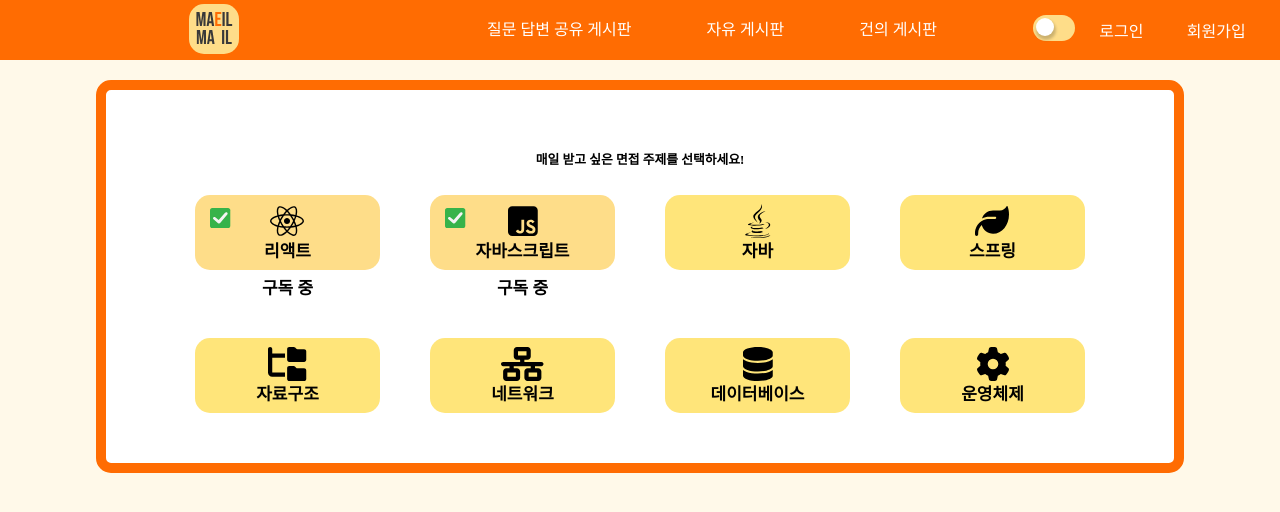
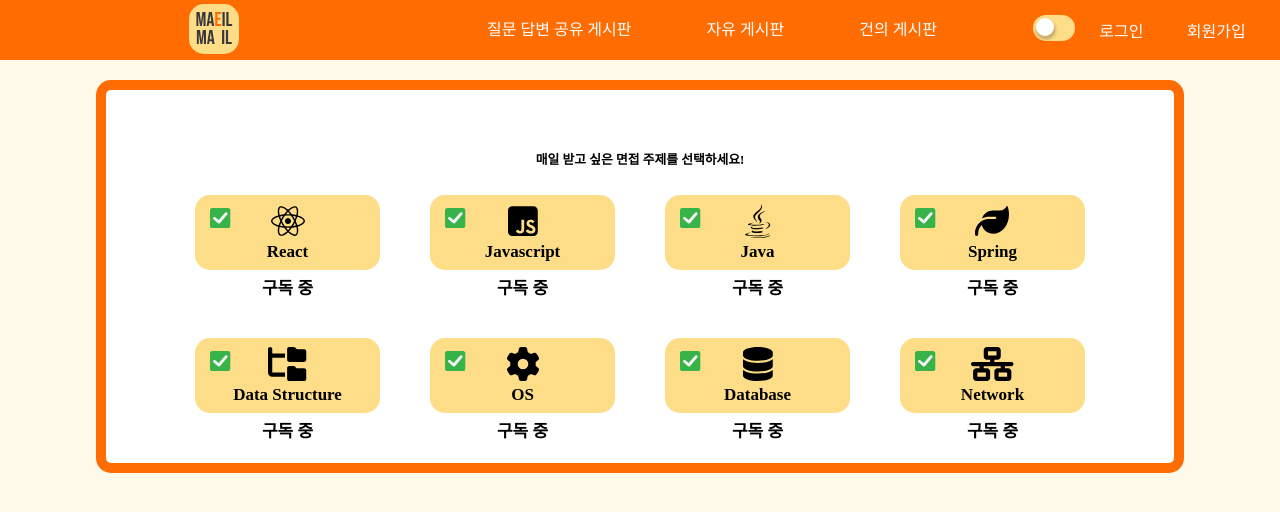
Before and after one commit to codestates-seb/seb39_main_051, a React (Create React App) app in the folder client/: page /subscribe in a window 1280 px wide. Shown: the top 512 px of the page. Built offline with nearby package versions, Linux system fonts and the light colour scheme.

Commit message:
Feat : 구독페이지 API 연결

```diff
--- a/client/src/components/CategoryCard.js
+++ b/client/src/components/CategoryCard.js
@@ -16,10 +16,10 @@
 import { useSelector } from 'react-redux';
 import { useState } from 'react';
 
-const CategoryCard = (props) => {
+const CategoryCard = ({categoryName, questionCategoryId, handleClick, isSubscribe}) => {
+  console.log(categoryName, isSubscribe)
   const themeState = useSelector((state) => state.themeSlice).theme;
   const [isHovering, setIsHovering] = useState(false);
-  console.log(props.isSubscribe);
   const handleMouseOver = () => {
     setIsHovering(true);
   };
@@ -28,29 +28,29 @@
   };
 
   let content = null;
-  switch (props.name) {
-    case '리액트':
+  switch (categoryName) {
+    case 'React':
       content = <FontAwesomeIcon icon={faReact} size='2x' />;
       break;
-    case '자바스크립트':
+    case 'Javascript':
       content = <FontAwesomeIcon icon={faSquareJs} size='2x' />;
       break;
-    case '자바':
+    case 'Java':
       content = <FontAwesomeIcon icon={faJava} size='2x' />;
       break;
-    case '스프링':
+    case 'Spring':
       content = <FontAwesomeIcon icon={faLeaf} size='2x' />;
       break;
-    case '자료구조':
+    case 'Data Structure':
       content = <FontAwesomeIcon icon={faFolderTree} size='2x' />;
       break;
-    case '데이터베이스':
+    case 'Database':
       content = <FontAwesomeIcon icon={faDatabase} size='2x' />;
       break;
-    case '네트워크':
+    case 'Network':
       content = <FontAwesomeIcon icon={faNetworkWired} size='2x' />;
       break;
-    case '운영체제':
+    case 'OS':
       content = <FontAwesomeIcon icon={faGear} size='2x' />;
       break;
     default:
@@ -60,17 +60,17 @@
   return (
     <>
       <CategoryCardLayout
-        onClick={() => props.handleClick(props.name)}
+        onClick={() => handleClick(questionCategoryId,categoryName, isSubscribe)}
         onMouseOver={handleMouseOver}
         onMouseOut={handleMouseOut}
       >
         {isHovering ? (
-          props.isSubscribe ? (
+          isSubscribe ? (
             <>
-              <CategoryCardWrapper themeState={themeState} isSubscribe={props.isSubscribe}>
+              <CategoryCardWrapper themeState={themeState} isSubscribe={isSubscribe}>
                 <SubscribeMark />
                 <LogoLayout>
-                  <div>{props.name}</div>
+                  <div>{categoryName}</div>
                   <div>구독취소하기</div>
                 </LogoLayout>
               </CategoryCardWrapper>
@@ -78,32 +78,32 @@
             </>
           ) : (
             <>
-              <CategoryCardWrapper themeState={themeState}  isSubscribe={props.isSubscribe}>
+              <CategoryCardWrapper themeState={themeState}  isSubscribe={isSubscribe}>
                 <LogoLayout>
-                  <div>{props.name}</div>
+                  <div>{categoryName}</div>
                   <div>구독하기</div>
                 </LogoLayout>
               </CategoryCardWrapper>
               <div className='subscribe-web'>ㅤ</div>
             </>
           )
-        ) : props.isSubscribe ? (
+        ) : isSubscribe ? (
           <>
-            <CategoryCardWrapper themeState={themeState}  isSubscribe={props.isSubscribe}>
+            <CategoryCardWrapper themeState={themeState}  isSubscribe={isSubscribe}>
               <SubscribeMark />
               <LogoLayout>
                 <div>{content}</div>
-                <NameWrapper>{props.name}</NameWrapper>
+                <NameWrapper>{categoryName}</NameWrapper>
               </LogoLayout>
             </CategoryCardWrapper>
             <div className='subscribe-web'>구독 중</div>
           </>
         ) : (
           <>
-            <CategoryCardWrapper themeState={themeState}  isSubscribe={props.isSubscribe}>
+            <CategoryCardWrapper themeState={themeState}  isSubscribe={isSubscribe}>
               <LogoLayout>
                 <div>{content}</div>
-                <NameWrapper>{props.name}</NameWrapper>
+                <NameWrapper>{categoryName}</NameWrapper>
               </LogoLayout>
             </CategoryCardWrapper>
             <div className='subscribe-web'>ㅤ</div>
--- a/client/src/pages/SubscribePage.js
+++ b/client/src/pages/SubscribePage.js
@@ -3,61 +3,87 @@
 import CategoryCard from '../components/CategoryCard';
 import { useSelector } from 'react-redux';
 import 'react-toastify/dist/ReactToastify.css';
-import { toast, ToastContainer } from 'react-toastify';
+import { toast } from 'react-toastify';
+import Toast from '../components/Toast';
+import { useEffect, useState } from 'react';
+import axios from 'axios';
 
 const SubscribePage = () => {
   const themeState = useSelector((state) => state.themeSlice).theme;
+  const { isLoggedIn, userId, nickName } = useSelector((state) => state.userInfoSlice);
+  const [subscribeArr, setSubscribeArr] = useState([1,2,3,4,5,6,7,8]);
   const arr = [
-    '리액트',
-    '자바스크립트',
-    '자바',
-    '스프링',
-    '자료구조',
-    '네트워크',
-    '데이터베이스',
-    '운영체제'
+    { categoryName: 'React', questionCategoryId: 2 },
+    { categoryName: 'Javascript', questionCategoryId: 8 },
+    { categoryName: 'Java', questionCategoryId: 1 },
+    { categoryName: 'Spring', questionCategoryId: 3 },
+    { categoryName: 'Data Structure', questionCategoryId: 4 },
+    { categoryName: 'OS', questionCategoryId: 5 },
+    { categoryName: 'Database', questionCategoryId: 6 },
+    { categoryName: 'Network', questionCategoryId: 7 },
   ];
-  const mySubscribe = [ '리액트', '자바스크립트']
 
-  const handleSubscribe = (category) => {
-    toast.success(`${category}를 구독합니다!`,{
-      position:toast.POSITION.TOP_RIGHT,
-      className: 'toast-message'
-    })
+  const handleSubscribe = (id, categoryName, isSubscribe) => {
+    if(isSubscribe){
+      //구독해제상황
+      // await axios.post('/member/subscription',{
+      //   questionCategoryId:id
+      // })
+      toast.success(`${categoryName} 구독을 해제합니다!`)
+      const origin = subscribeArr
+      setSubscribeArr(origin.filter((el)=>el !== id))
+    }
+    else{
+      if(categoryName==='Spring'){
+        // await axios.post('/member/subscription',{
+        //   questionCategoryId:id
+        // })
+        toast.success(`${categoryName}을 구독합니다!`)
+        const origin = subscribeArr
+        origin.push(id)
+        setSubscribeArr([...origin])
+      }else{
+        // await axios.post('/member/subscription',{
+        //   questionCategoryId:id
+        // })
+        toast.success(`${categoryName}를 구독합니다!`)
+        const origin = subscribeArr
+        origin.push(id)
+        setSubscribeArr([...origin])
+      }
+    }
+  }
 
-  }
+  // useEffect(()=>{
+  //   axios.get('/subscription')
+  //   .then((res)=>console.log(res))
+  // })
   return (
     <BorderLayout>
-      <Message themeState={themeState}>매일 받고 싶은 면접 주제를 선택하세요!</Message>
-        <StyledContainer themeState={themeState} />
+      <Message themeState={themeState}>
+        매일 받고 싶은 면접 주제를 선택하세요!
+      </Message>
+      <Toast />
       <GridLayout>
-          {arr.map((el)=><CategoryCard name={el} handleClick={handleSubscribe} isSubscribe={mySubscribe.includes(el)}/>)}
+        {arr.map((el,idx) => (
+          <CategoryCard
+            key={el.questionCategoryId}
+            categoryName={el.categoryName}
+            questionCategoryId={el.questionCategoryId}
+            handleClick={handleSubscribe}
+            isSubscribe={subscribeArr.includes(el.questionCategoryId)}
+          />
+        ))}
       </GridLayout>
     </BorderLayout>
   );
 };
 
-const StyledContainer = styled(ToastContainer)`
-  // https://styled-components.com/docs/faqs#how-can-i-override-styles-with-higher-specificity
-  &&&.Toastify__toast-container {
-  }
-  .Toastify__toast {
-    background-color: ${(props)=>props.themeState==='light'? 'var(--color-orange)' : 'var(--color-gray)'};
-    color:var(--color-white);
-  }
-  .Toastify__toast-body {
-  }
-  .Toastify__progress-bar {
-    background-color:  ${(props) => props.themeState==='light' ? 'var(--color-yellow)': 'var(--color-black)'};
-  }
-`;
-
-
 const GridLayout = styled.div`
   display: grid;
   grid-template-columns: repeat(4, 25%);
   grid-row-gap: 20%;
-    height:auto;
+  height: auto;
   place-items: center;
   @media screen and (max-width: 1024px) {
     grid-template-columns: repeat(2, 50%);
@@ -69,14 +95,13 @@
     grid-row-gap: 2.5%;
     padding-bottom: 40%;
   }
-`
+`;
 const Message = styled.div`
-  text-align:center;
+  text-align: center;
   font-weight: bold;
   font-size: 1vw;
-  margin-bottom:3%;
-  color:${(props)=>props.themeState ==='light' === 'var(--color-black)'};
-`
-
+  margin-bottom: 3%;
+  color: ${(props) => (props.themeState === 'light') === 'var(--color-black)'};
+`;
 
 export default SubscribePage;
```
Lines whose indentation alone changed are shown as unchanged.
